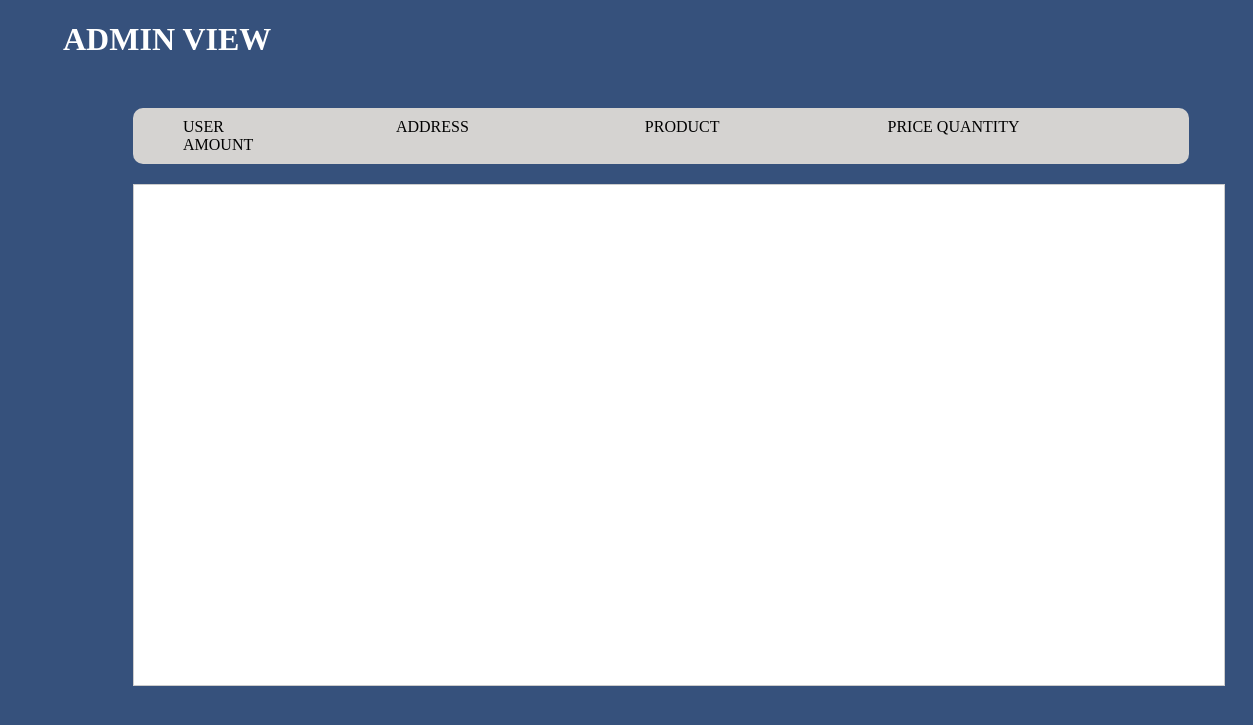
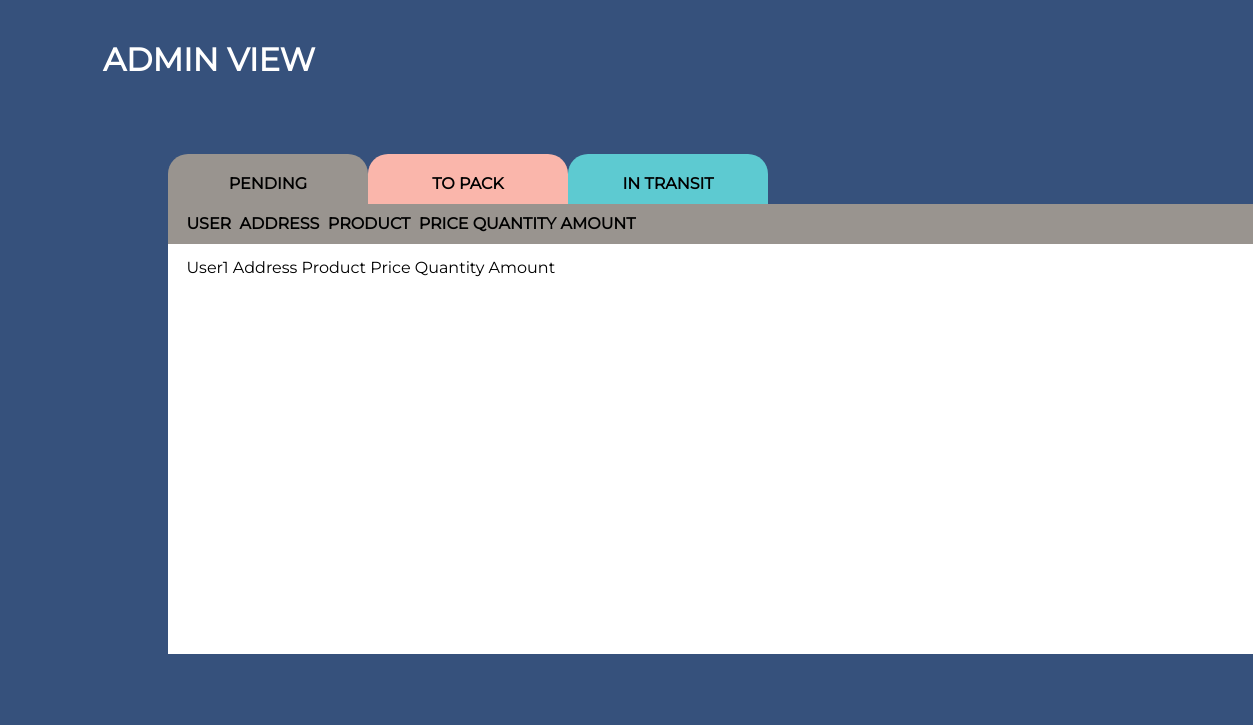
Before and after one commit to Tanchy101/Re-engineering, a PHP site: page /admin/adminIndex.php in a window 1480 px wide. Shown: the top 725 px of the page, without its empty margins (227-1480 px from the left). Run offline with PHP 8.4, Linux system fonts and the light colour scheme.

Commit message:
Admin Index
I finish the final output for tabs layout for pending, to pack, in transit na panel

```diff
--- a/admin/adminIndex.php
+++ b/admin/adminIndex.php
@@ -1,93 +1,170 @@
+<?php
+ include('../config/config.php');
+?>
 <!DOCTYPE html>
 <html lang="en">
 <head>
 <meta charset="UTF-8">
     <meta name="viewport" content="width=device-width, initial-scale=1.0">
+    <link rel="stylesheet" href="style.css">
+    <link href='https://fonts.googleapis.com/css?family=Montserrat' rel='stylesheet'>
     <title>Admin View</title>
+</head>
+
+</head>
+<body>
+
+<header>
+  <h1>ADMIN VIEW</h1>
+</header>
+
+<div class="mytabs">
+  <input type="radio" id="tabpending" name="mytabs" checked="checked">
+  <label for="tabpending" style="background-color: #99948F;">PENDING</label>
+  <div class="tab">
+      <div class="styled-box" style="background-color: #99948F;">
+        <h2 style="margin-top: -0.2.5em; margin-left: 0.4em;">USER&nbsp;&nbsp;ADDRESS&nbsp;&nbsp;PRODUCT&nbsp;&nbsp;PRICE QUANTITY AMOUNT</h2>
+      </div>
+      <p>User1                  Address                   Product                 Price Quantity Amount</p>
+    </div>
+
+    <input type="radio" id="tabtopack" name="mytabs">
+    <label for="tabtopack" style="background-color: #FAB6AB;">TO PACK</label>
+    <div class="tab">
+      <div class="styled-box" style="background-color: #FAB6AB;"></div>
+      <h2 style="margin-top: -1.9em; margin-left: -0.1em;">USER&nbsp;&nbsp;ADDRESS&nbsp;&nbsp;PRODUCT&nbsp;&nbsp;PRICE QUANTITY AMOUNT</h2>
+      <p>User1                  Address                   Product                 Price Quantity Amount</p>
+    </div>
+
+    <input type="radio" id="tabintransit" name="mytabs">
+    <label for="tabintransit" style="background-color: #5DCAD1;">IN TRANSIT</label>
+    <div class="tab">
+      <div class="styled-box" style="background-color: #5DCAD1;"></div>
+      <h2 style="margin-top: -1.9em; margin-left: -0.1em;">USER&nbsp;&nbsp;ADDRESS&nbsp;&nbsp;PRODUCT&nbsp;&nbsp;PRICE QUANTITY AMOUNT</h2>
+      <p>User1                  Address                   Product                 Price Quantity Amount</p>
+    </div>
+
+  </div>
+</body>
+</html>
+
 <style>
+
   body {
+    background: #ccc;
     font-family: Montserrat;
     margin: 0;
-            padding: 10;
+    padding: 10px;
     background-color: #36517C;
-            box-sizing: border-box;
 }
 
   header {
     background-color: #36517C;
     color: #fff;
     padding: 0px;
+    margin-top: 30px;
     margin-bottom: 50px;
     text-align: left;
-            align-items: left; margin-left: 290px;
+    align-items: left; margin-left: 320px;
 
 }
 
-        nav {
-            background-color: #5DCAD1;
-            padding: 10px;
-            width: 70%;
-            margin: auto;
-            background-color: rgb(213, 211, 209);
+ .styled-box {
+  background-color: #99948F;
+  padding: 12px;
+  width: 66.65em;
+  height: 1em;
+  margin: 0px;
+  border-radius: 5px;
+  align-items: left; margin-left: -1.25em;
+  margin-top:   -1.25em;
+  margin-right: 0.1em;
+  border-radius: 0px;
+
+}
+
+.top-text {
+      margin-top: 20px; /* Adjust the margin-top value as needed */
+    }
+
+h2 {
+  font-size: 16px;
+  margin-top: -0.15em;
+  margin-left: 0.15px;
+
+
+}
+
+p {
+  margin-top: 2.02px;
+  padding: 12px;
+  margin-left: -0.85em;
+}
+
+h4 {
+  margin-top: -0.1em;
+  background-color: #99948F;
+  padding: 12px;
+  width: 66.65em;
+  height: 1em;
+  margin: 0px;
+  border-radius: 5px;
+  align-items: left; margin-left: -1.25em;
+  margin-top:   -1.25em;
+  margin-right: 0.1em;
+  border-radius: 0px;
+}
+
+.mytabs {
+    position: fixed;
+    display: flex;
+    flex-wrap: wrap;
+    max-width: 1050px;
+    padding: 25px;
     align-items: left; margin-left: 360px;
     border-radius: 10px;
     flex-content: row;
+    height: 1em;
+
+
+}
+.mytabs input[type="radio"] {
+    display: none;
 }
 
-        nav ul {
-            list-style-type: none;
-            margin: 0;
-            padding: 2;
-            overflow: hidden;
+.mytabs label {
+    padding: 20px;
+    background: #e2e2e2;
+    font-weight: bold;
+    border-top-right-radius: 20px;
+    border-top-left-radius: 20px;
+    height: 10px;
+    width: 10em;
+    cursor: pointer;
+    text-align: center;
+
 }
 
-        nav li {
-            display: inline;
-            margin-right: 120px;
+.mytabs .tab {
+    width: 100%;
+    padding: 20px;
+    background: #fff;
+    order: 1;
+    display: none;
+    height: 410px;
 }
 
-       nav a {
-            text-decoration: none;
-            color: #000000;
+
+.mytabs input[type='radio']:checked + label + .tab {
+    display: block;
+    background: #FFFFFF;
+
 }
 
-       .box {
-            width: 1090px; /* Set the width as needed */
-            height: 500px; /* Set the height as needed */
-            background-color: #FFFFFF; /* Set the background color as needed */
-            border: 1px solid #ccc; /* Set the border as needed */
-            padding: 0px; /* Set the padding as needed */
-            margin: 20px; /* Set the margin as needed */
-            align-items: left; margin-left: 360px;
+.mytabs input[type="radio"]:checked + label {
+    background: #99948F;
 }
 
-    </style>
-</head>
-<body>
-
-    <header>
-        <h1>ADMIN VIEW</h1>
-        <div class="left-align">
-      </div>
-    </header>
 
 
-    <nav>
-        <ul>
-            <li>USER&nbsp&nbsp&nbsp&nbsp&nbsp&nbsp&nbsp&nbsp&nbsp&nbsp&nbsp&nbsp</li>
-            <li>ADDRESS&nbsp&nbsp&nbsp&nbsp&nbsp&nbsp&nbsp&nbsp&nbsp&nbsp&nbsp&nbsp&nbsp</li>
-            <li>PRODUCT&nbsp&nbsp&nbsp&nbsp&nbsp&nbsp&nbsp&nbsp&nbsp&nbsp&nbsp</li>
-            <li>PRICE QUANTITY AMOUNT</li>
-            <div class="left-align">
-          </div>
-        </ul>
-    </nav>
-
-      <div class="box">
-       </div>
-     <div class="left-align">
-       </div>
-
-
-</body>
-</html>
+</style>
```
Lines whose indentation alone changed are shown as unchanged.
